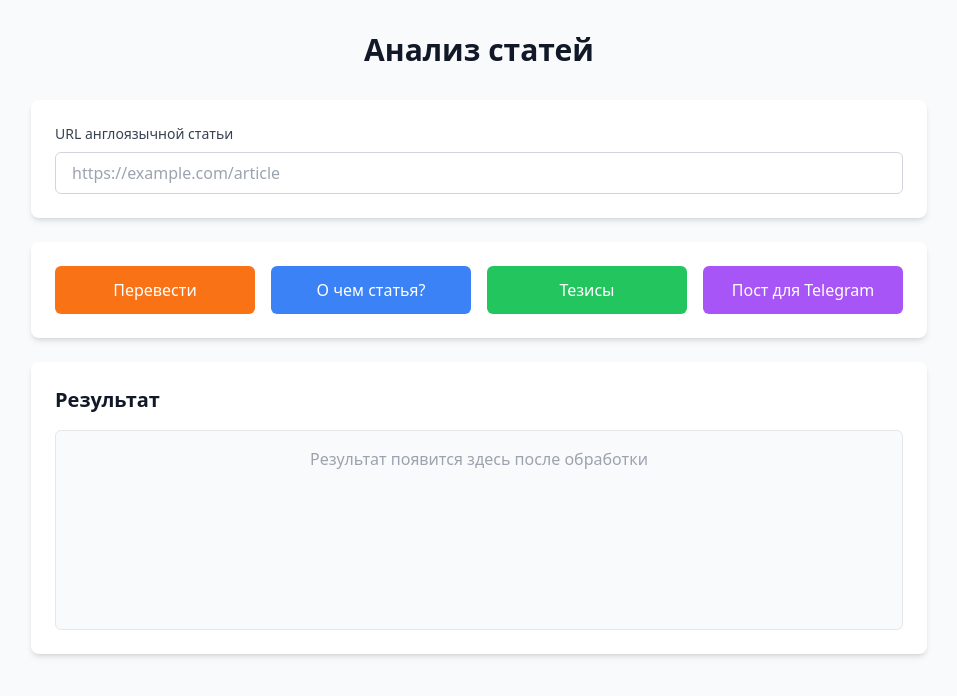
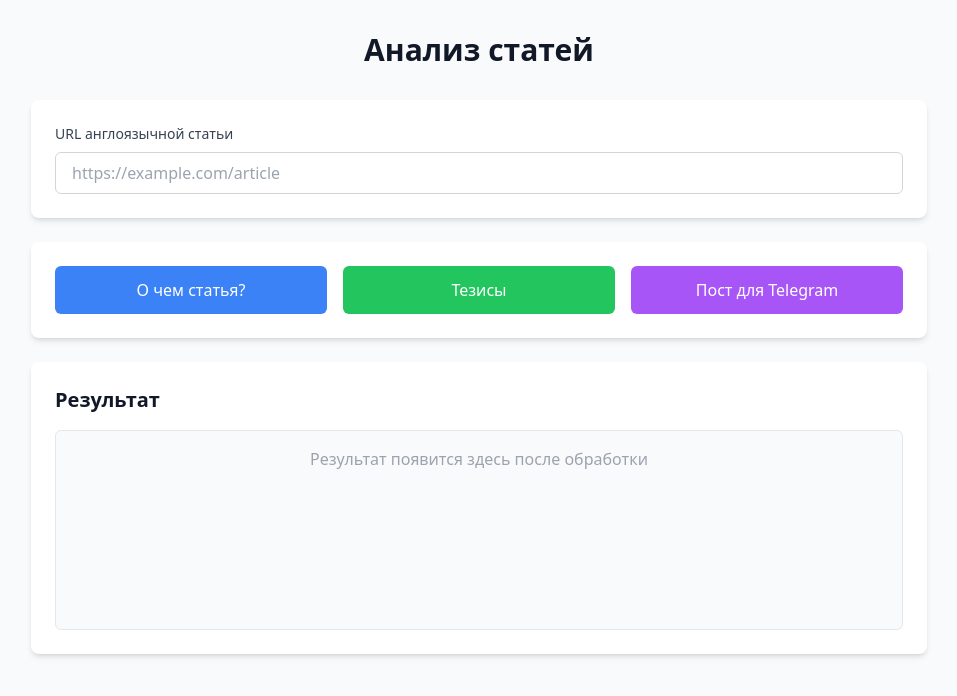
Before and after one commit to soal8877-ctrl/referent, a Next.js app: page / in a window 1280 px wide. Shown: the top 696 px of the page, without its empty margins (161-1118 px from the left). Built offline with nearby package versions, Linux system fonts and the light colour scheme.

Commit message:
убрана кнопка перевести

```diff
--- a/app/page.tsx
+++ b/app/page.tsx
@@ -8,66 +8,6 @@
   const [loading, setLoading] = useState(false)
   const [activeButton, setActiveButton] = useState<string | null>(null)
   const [processingStage, setProcessingStage] = useState<'parsing' | 'ai' | null>(null)
-
-  const handleTranslate = async () => {
-    if (!url.trim()) {
-      alert('Пожалуйста, введите URL статьи')
-      return
-    }
-
-    setLoading(true)
-    setActiveButton('translate')
-    setResult('')
-    setProcessingStage('parsing')
-
-    try {
-      // Сначала парсим статью
-      const parseResponse = await fetch('/api/parse', {
-        method: 'POST',
-        headers: {
-          'Content-Type': 'application/json',
-        },
-        body: JSON.stringify({ url }),
-      })
-
-      if (!parseResponse.ok) {
-        const error = await parseResponse.json()
-        throw new Error(error.error || 'Ошибка парсинга')
-      }
-
-      const parseData = await parseResponse.json()
-
-      // Если нет контента, выводим ошибку
-      if (!parseData.content || parseData.content === 'Контент не найден') {
-        throw new Error('Не удалось извлечь контент статьи')
-      }
-
-      // Переключаемся на этап перевода
-      setProcessingStage('ai')
-
-      // Отправляем контент на перевод
-      const translateResponse = await fetch('/api/translate', {
-        method: 'POST',
-        headers: {
-          'Content-Type': 'application/json',
-        },
-        body: JSON.stringify({ content: parseData.content }),
-      })
-
-      if (!translateResponse.ok) {
-        const error = await translateResponse.json()
-        throw new Error(error.error || 'Ошибка перевода')
-      }
-
-      const translateData = await translateResponse.json()
-      setResult(translateData.translation || 'Перевод не получен')
-    } catch (error) {
-      setResult(`Ошибка: ${error instanceof Error ? error.message : 'Неизвестная ошибка'}`)
-    } finally {
-      setLoading(false)
-      setProcessingStage(null)
-    }
-  }
 
   const handleSubmit = async (action: 'summary' | 'thesis' | 'telegram') => {
     if (!url.trim()) {
@@ -165,19 +105,7 @@
 
         {/* Кнопки действий */}
         <div className="bg-white rounded-lg shadow-md p-6 mb-6">
-          <div className="grid grid-cols-1 md:grid-cols-2 lg:grid-cols-4 gap-4">
-            <button
-              onClick={handleTranslate}
-              disabled={loading}
-              className={`px-6 py-3 rounded-md font-medium transition-all ${
-                activeButton === 'translate'
-                  ? 'bg-orange-600 text-white'
-                  : 'bg-orange-500 text-white hover:bg-orange-600'
-              } disabled:opacity-50 disabled:cursor-not-allowed`}
-            >
-              {loading && activeButton === 'translate' ? 'Перевод...' : 'Перевести'}
-            </button>
-
+          <div className="grid grid-cols-1 md:grid-cols-3 gap-4">
             <button
               onClick={() => handleSubmit('summary')}
               disabled={loading}
```
